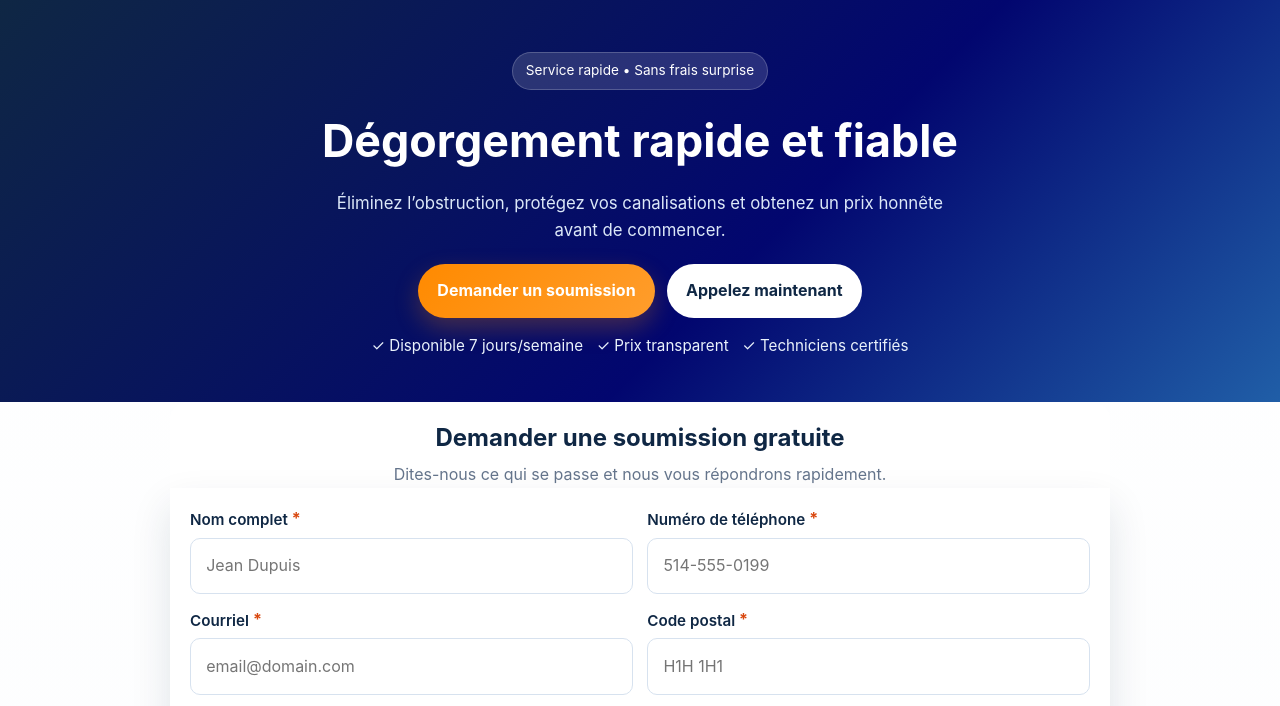
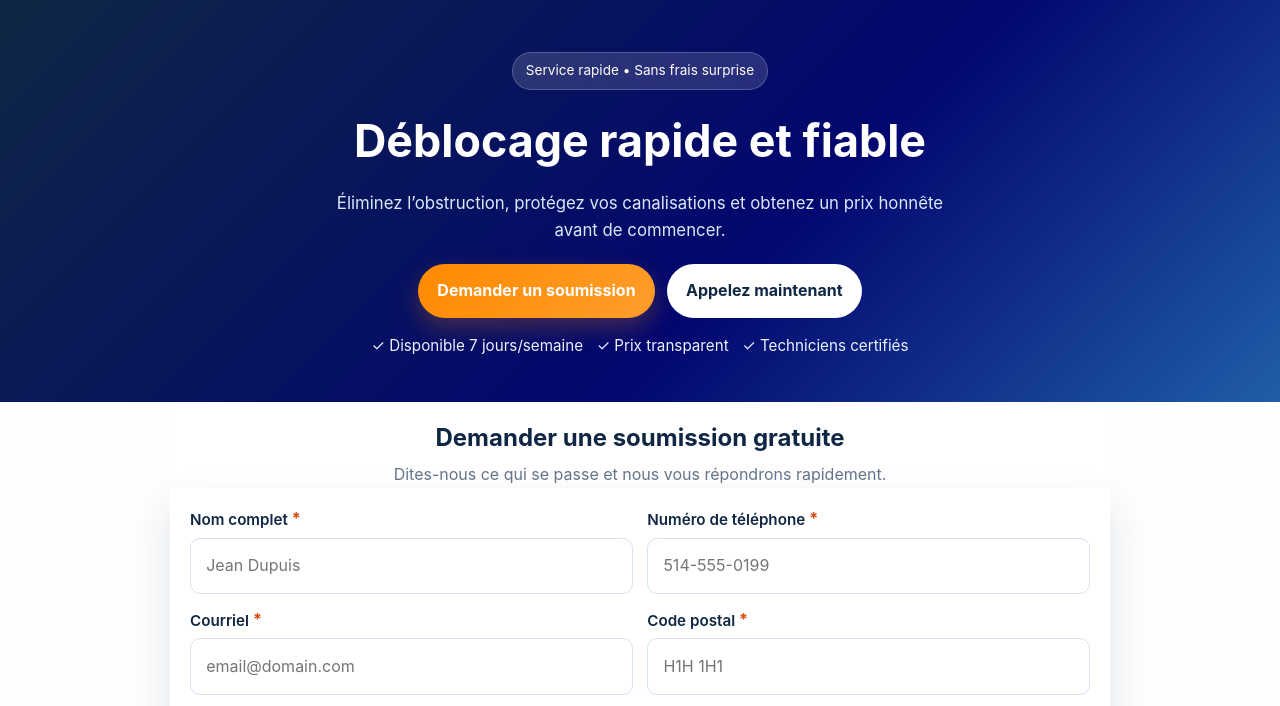
Before and after one commit to DiskJockey95/TLDeblocage, a plain HTML site: page index.html in a window 1280 px wide. Shown: the part 91-797 px from the top of the page. Drawn offline with Linux system fonts and the light colour scheme.

Commit message:
quick fix

```diff
--- a/index.html
+++ b/index.html
@@ -34,7 +34,7 @@
         <section class="hero">
             <div class="hero-badge" data-en="Fast service • No surprise fees"
                 data-fr="Service rapide • Sans frais surprise">Service rapide • Sans frais surprise</div>
-            <h1 data-en="Fast, Reliable Drain Cleaning" data-fr="Dégorgement rapide et fiable">Dégorgement rapide et
+            <h1 data-en="Fast, Reliable Drain Cleaning" data-fr="Déblocage rapide et fiable">Déblocage rapide et
                 fiable</h1>
             <p data-en="Clear the clog, protect your pipes, and get honest pricing before we start."
                 data-fr="Éliminez l’obstruction, protégez vos canalisations et obtenez un prix honnête avant de commencer.">
```
